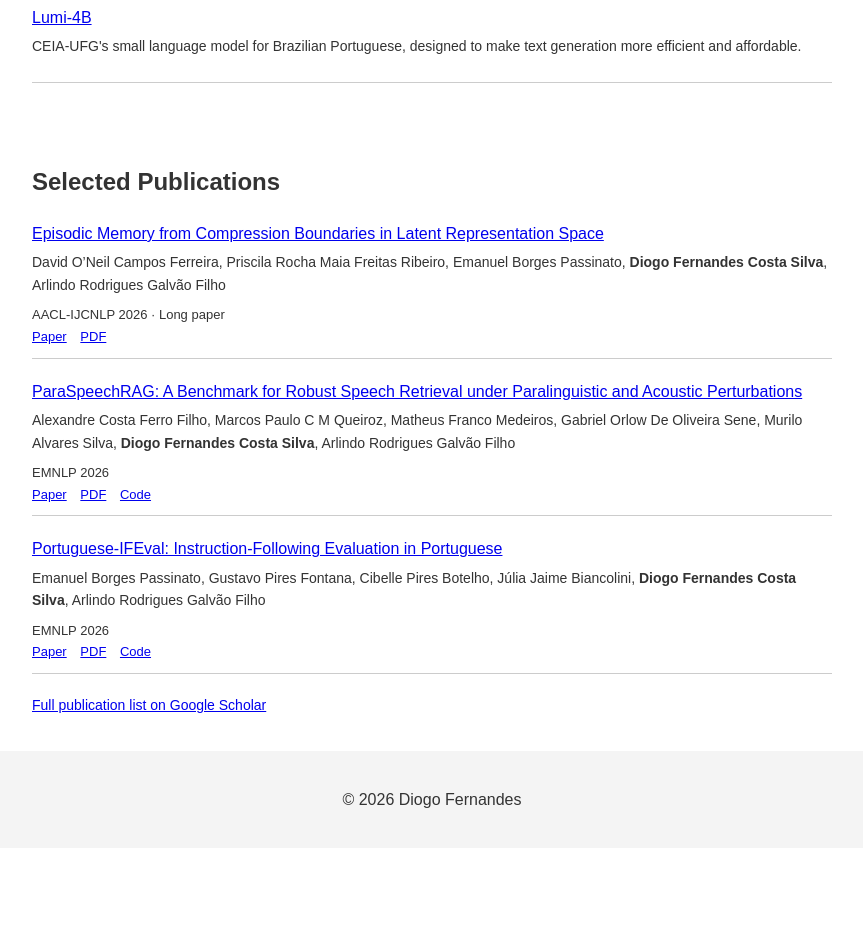
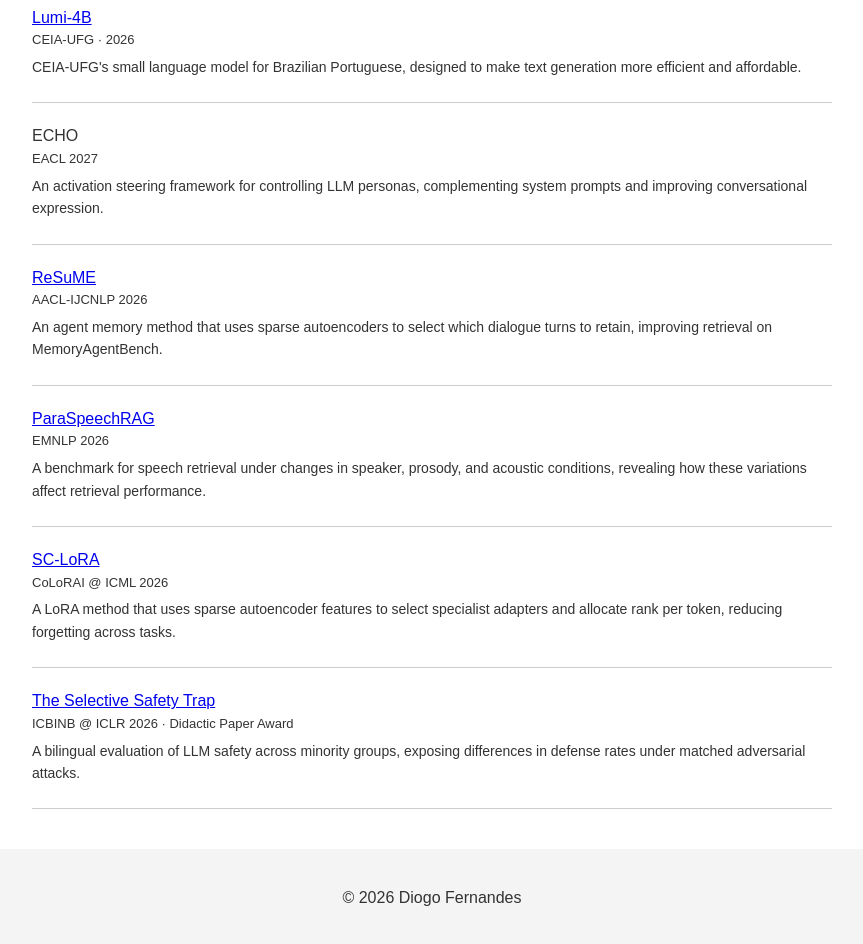
Before and after one commit to diogofns/diogofns.github.io, a plain HTML site: page index.html in a window 1280 px wide. Shown: the part 480-1424 px from the top of the page, without its empty margins (208-1071 px from the left). Before the commit the page ends 1328 px from the top, so only its background shows below. Drawn offline with Linux system fonts and the light colour scheme.

Commit message:
Update index.html

```diff
--- a/index.html
+++ b/index.html
@@ -9,6 +9,7 @@
   <title>Diogo Fernandes</title>
   <link rel="canonical" href="https://diogofns.github.io/">
   <style>
+    /* Layout measurements follow https://piesposito.github.io/. */
     html { color-scheme: light; }
     body {
       font-family: Arial, sans-serif;
@@ -47,26 +48,17 @@
       vertical-align: -0.125em;
       fill: currentColor;
     }
-    .project-card,
-    .publication {
+    .project-card {
       border-bottom: 1px solid #ccc;
       padding-bottom: 10px;
       margin-bottom: 20px;
     }
-    .project-description,
-    .authors {
+    .project-description {
       font-size: 14px;
       color: #333;
       margin-top: 5px;
     }
-    .publication-list { padding: 0; list-style: none; }
-    .publication h3 { font-size: 16px; font-weight: normal; margin: 0; }
-    .publication-venue,
-    .venue { font-size: 13px; color: #333; }
-    .authors { margin-bottom: 5px; }
-    .paper-links { font-size: 13px; }
-    .paper-links a { margin-right: 10px; }
-    .full-list { font-size: 14px; }
+    .project-venue { font-size: 13px; color: #333; }
     a:focus-visible { outline: 2px solid #007bff; outline-offset: 3px; }
     .skip-link {
       position: absolute;
@@ -82,7 +74,7 @@
     }
     @media print {
       nav, .header-social-icons, .skip-link { display: none; }
-      .publication { break-inside: avoid; }
+      .project-card { break-inside: avoid; }
     }
   </style>
 </head>
@@ -103,8 +95,12 @@
       <ul>
         <li><a href="#about">About</a></li>
         <li><a href="#projects">Projects</a></li>
-        <li><a href="#publications">Publications</a></li>
-        <!-- Upload cv.pdf and add <li><a href="cv.pdf">CV</a></li> when ready. -->
+        <li><a href="https://scholar.google.com.br/citations?user=EFtT-g8AAAAJ&amp;hl=pt-BR">Google Scholar</a></li>
+        <li>
+        <a href="https://raw.githubusercontent.com/diogofns/diogofns/main/diogofernandes-resume.pdf">
+          CV
+        </a>
+      </li>
       </ul>
     </nav>
   </header>
@@ -120,58 +116,34 @@
       <h2 id="projects-title">Projects</h2>
       <div class="project-card">
         <div><a href="https://huggingface.co/ceia-research/lumi-4b">Lumi-4B</a></div>
+        <div class="project-venue">CEIA-UFG · 2026</div>
         <p class="project-description">CEIA-UFG's small language model for Brazilian Portuguese, designed to make text generation more efficient and affordable.</p>
       </div>
-    </section>
-
-    <section id="publications" aria-labelledby="publications-title">
-      <h2 id="publications-title">Selected Publications</h2>
-      <ol class="publication-list">
-        <li class="publication">
-          <article aria-labelledby="memory-title">
-            <h3 id="memory-title"><a href="https://aclanthology.org/2026.aacl-long.19/">Episodic Memory from Compression Boundaries in Latent Representation Space</a></h3>
-            <p class="authors">David O’Neil Campos Ferreira, Priscila Rocha Maia Freitas Ribeiro, Emanuel Borges Passinato, <strong>Diogo Fernandes Costa Silva</strong>, Arlindo Rodrigues Galvão Filho</p>
-            <div class="publication-meta">
-              <span class="venue">AACL-IJCNLP 2026 · Long paper</span>
-              <div class="paper-links" aria-label="Episodic Memory resources">
-                <a href="https://aclanthology.org/2026.aacl-long.19/">Paper</a>
-                <a href="https://aclanthology.org/2026.aacl-long.19.pdf" aria-label="Episodic Memory paper, PDF">PDF</a>
-              </div>
-            </div>
-          </article>
-        </li>
-
-        <li class="publication">
-          <article aria-labelledby="speech-title">
-            <h3 id="speech-title"><a href="https://aclanthology.org/2026.emnlp-main.2581/">ParaSpeechRAG: A Benchmark for Robust Speech Retrieval under Paralinguistic and Acoustic Perturbations</a></h3>
-            <p class="authors">Alexandre Costa Ferro Filho, Marcos Paulo C M Queiroz, Matheus Franco Medeiros, Gabriel Orlow De Oliveira Sene, Murilo Alvares Silva, <strong>Diogo Fernandes Costa Silva</strong>, Arlindo Rodrigues Galvão Filho</p>
-            <div class="publication-meta">
-              <span class="venue">EMNLP 2026</span>
-              <div class="paper-links" aria-label="ParaSpeechRAG resources">
-                <a href="https://aclanthology.org/2026.emnlp-main.2581/">Paper</a>
-                <a href="https://aclanthology.org/2026.emnlp-main.2581.pdf" aria-label="ParaSpeechRAG paper, PDF">PDF</a>
-                <a href="https://github.com/AKCIT-Speech/ParaSpeechRAG-Benchmark">Code</a>
-              </div>
-            </div>
-          </article>
-        </li>
-
-        <li class="publication">
-          <article aria-labelledby="ifeval-title">
-            <h3 id="ifeval-title"><a href="https://aclanthology.org/2026.emnlp-main.742/">Portuguese-IFEval: Instruction-Following Evaluation in Portuguese</a></h3>
-            <p class="authors">Emanuel Borges Passinato, Gustavo Pires Fontana, Cibelle Pires Botelho, Júlia Jaime Biancolini, <strong>Diogo Fernandes Costa Silva</strong>, Arlindo Rodrigues Galvão Filho</p>
-            <div class="publication-meta">
-              <span class="venue">EMNLP 2026</span>
-              <div class="paper-links" aria-label="Portuguese-IFEval resources">
-                <a href="https://aclanthology.org/2026.emnlp-main.742/">Paper</a>
-                <a href="https://aclanthology.org/2026.emnlp-main.742.pdf" aria-label="Portuguese-IFEval paper, PDF">PDF</a>
-                <a href="https://github.com/gap-ufg/Portuguese-IFEval">Code</a>
-              </div>
-            </div>
-          </article>
-        </li>
-      </ol>
-      <p class="full-list"><a href="https://scholar.google.com.br/citations?user=EFtT-g8AAAAJ&amp;hl=pt-BR">Full publication list on Google Scholar</a></p>
+      <div class="project-card">
+        <div>ECHO</div>
+        <div class="project-venue">EACL 2027</div>
+        <p class="project-description">An activation steering framework for controlling LLM personas, complementing system prompts and improving conversational expression.</p>
+      </div>
+      <div class="project-card">
+        <div><a href="https://aclanthology.org/2026.aacl-long.19/">ReSuME</a></div>
+        <div class="project-venue">AACL-IJCNLP 2026</div>
+        <p class="project-description">An agent memory method that uses sparse autoencoders to select which dialogue turns to retain, improving retrieval on MemoryAgentBench.</p>
+      </div>
+      <div class="project-card">
+        <div><a href="https://aclanthology.org/2026.emnlp-main.2581/">ParaSpeechRAG</a></div>
+        <div class="project-venue">EMNLP 2026</div>
+        <p class="project-description">A benchmark for speech retrieval under changes in speaker, prosody, and acoustic conditions, revealing how these variations affect retrieval performance.</p>
+      </div>
+      <div class="project-card">
+        <div><a href="https://openreview.net/pdf?id=8ovluzEutL">SC-LoRA</a></div>
+        <div class="project-venue">CoLoRAI @ ICML 2026</div>
+        <p class="project-description">A LoRA method that uses sparse autoencoder features to select specialist adapters and allocate rank per token, reducing forgetting across tasks.</p>
+      </div>
+      <div class="project-card">
+        <div><a href="https://openreview.net/pdf?id=3oV1EhPSn2">The Selective Safety Trap</a></div>
+        <div class="project-venue">ICBINB @ ICLR 2026 · Didactic Paper Award</div>
+        <p class="project-description">A bilingual evaluation of LLM safety across minority groups, exposing differences in defense rates under matched adversarial attacks.</p>
+      </div>
     </section>
   </main>
 
```
